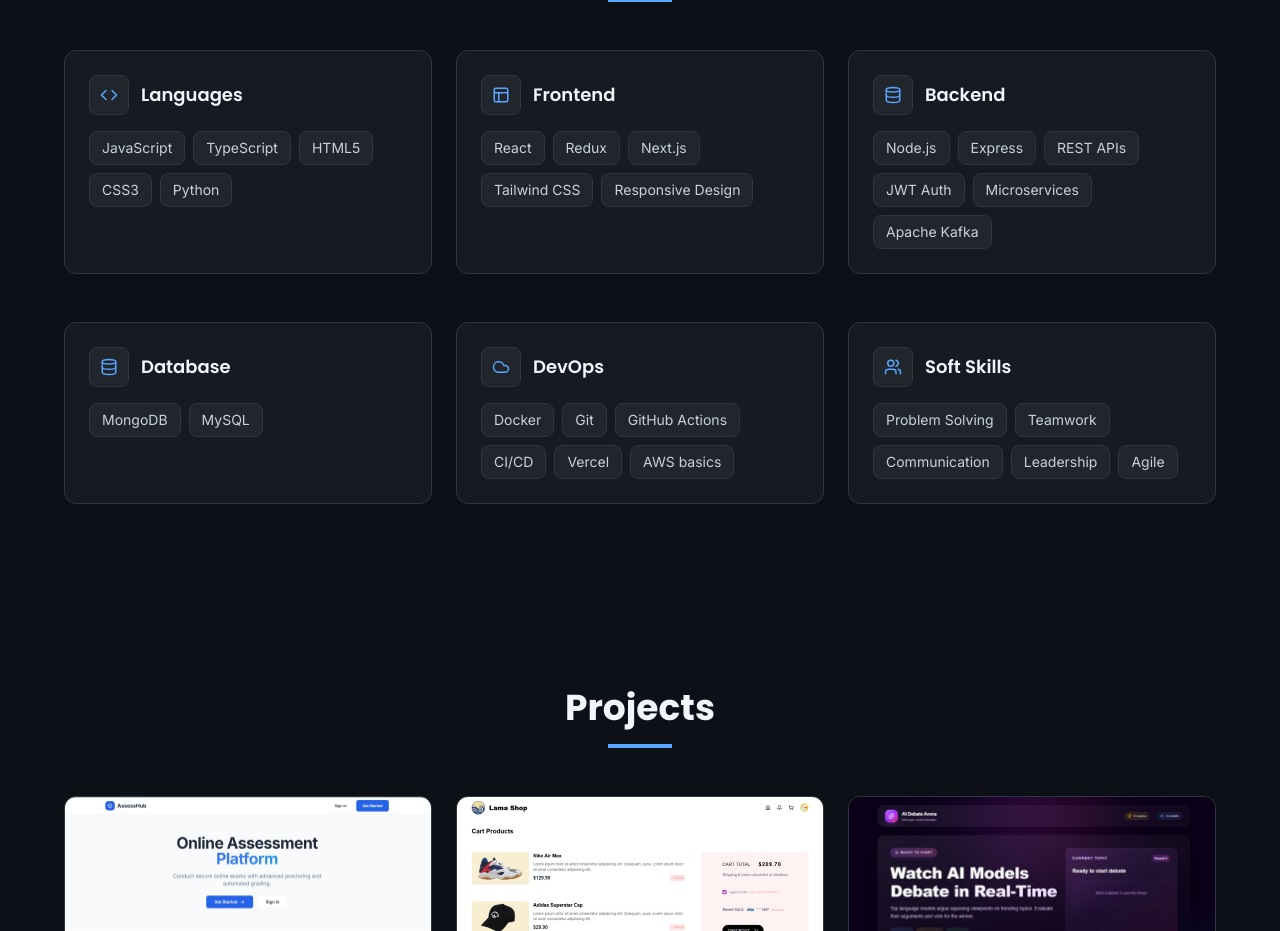
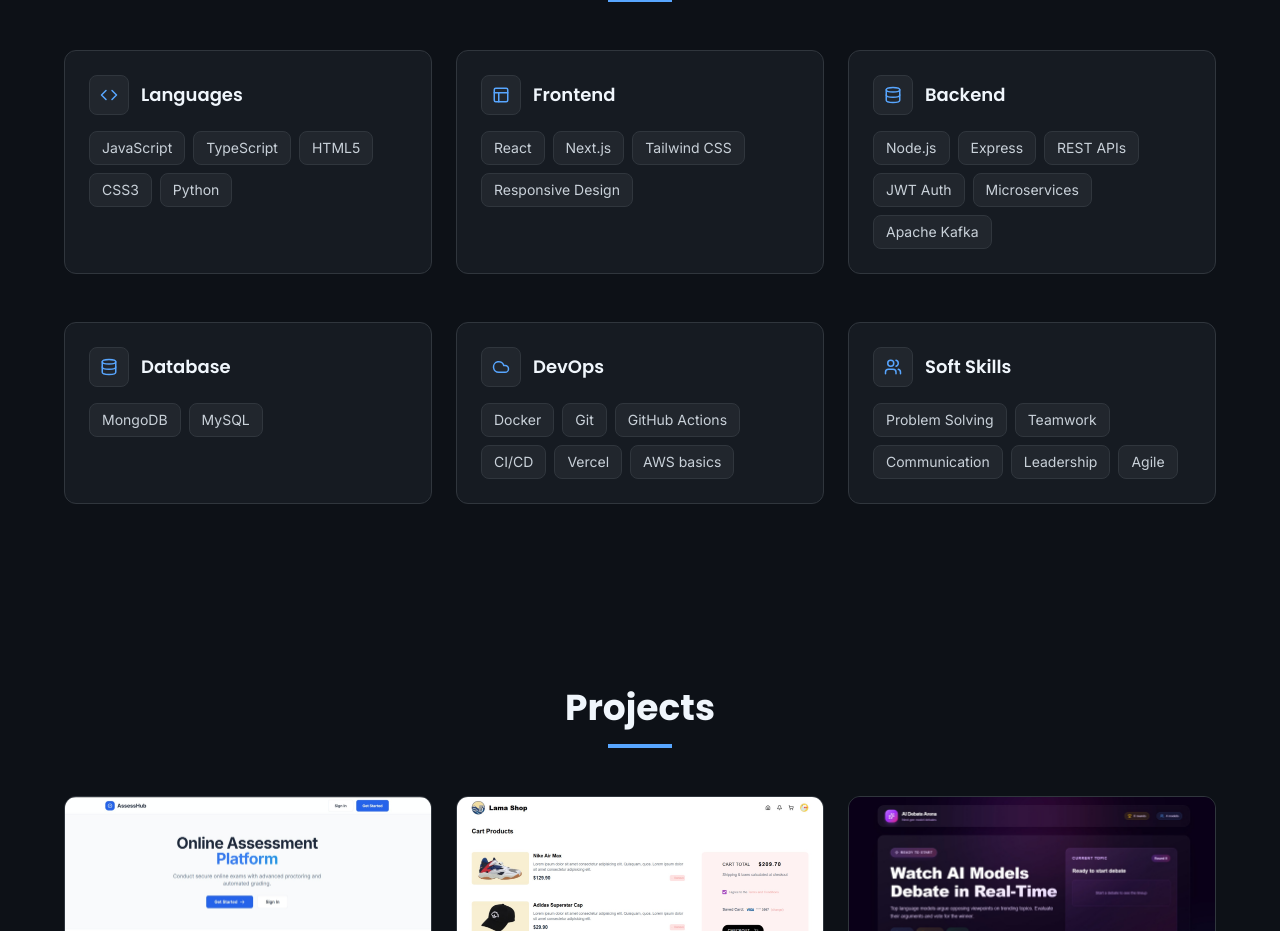
Before and after one commit to Gouthambalaji03/Goutham-Balaji-P-S-Portfolio, a React (Vite) app: page / in a window 1280 px wide. Shown: the part 1420-2351 px from the top of the page. Built offline with nearby package versions, Linux system fonts and the light colour scheme.

Commit message:
Skills are updated

```diff
--- a/src/components/Skills.jsx
+++ b/src/components/Skills.jsx
@@ -10,7 +10,7 @@ const Skills = () => {
     {
       title: 'Frontend',
       icon: Layout,
-      skills: ['React', 'Redux', 'Next.js', 'Tailwind CSS', 'Responsive Design']
+      skills: ['React', 'Next.js', 'Tailwind CSS', 'Responsive Design']
     },
     {
       title: 'Backend',
```
